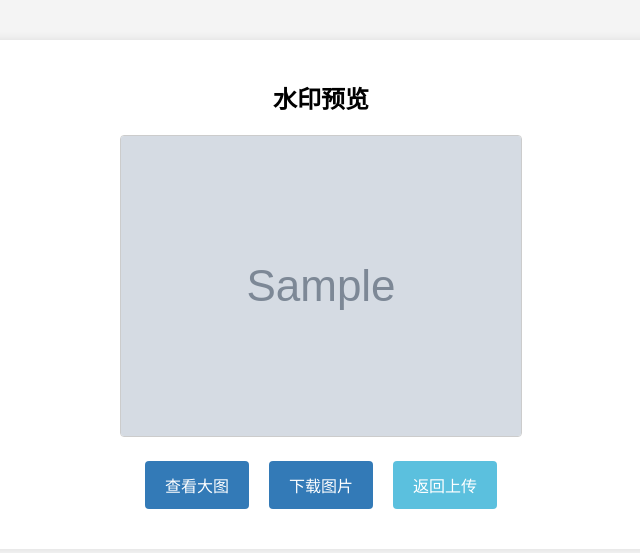
After one commit to DanielZhui/pixel-seal, a FastAPI app: template app/templates/preview.html in a window 1280 px wide. The commit adds this page. Shown: the top 553 px of the page, without its empty margins (319-959 px from the left). Run offline with FastAPI, Linux system fonts and the light colour scheme; the template is opened without the code that fills it: most values are stand-ins (such as "Sample title", 1, 10 or a date in 2020); grey boxes marked "Sample" are stand-in pictures; parts of the project's set-up code (start-up, migrations or seed data) failed here and were passed over.

Commit message:
✨ support preview watermark

```diff
--- /dev/null
+++ b/app/lib/__init__.py
@@ -0,0 +1 @@
+from .watermark import add_watermark
--- a/app/main.py
+++ b/app/main.py
@@ -1,35 +1,37 @@
-from fastapi import FastAPI, File, UploadFile, Form, Request
-from fastapi.responses import HTMLResponse, StreamingResponse, FileResponse
+from fastapi import FastAPI, File, UploadFile, Form, Request, HTTPException
+from fastapi.responses import HTMLResponse, StreamingResponse, RedirectResponse
 from fastapi.templating import Jinja2Templates
 from fastapi.staticfiles import StaticFiles
 import uvicorn
 from io import BytesIO
-from PIL import Image
 import os
+import uuid
 import shutil
 
 from .lib import add_watermark
 
 app = FastAPI()
-base_dir = os.path.dirname(os.path.abspath(__file__))
-base_font_path = os.path.join(base_dir, "static/fonts/", "Amatic-Bold.ttf")
 
 # 设置模板目录
-templates = Jinja2Templates(directory="app/templates")
+templates = Jinja2Templates(directory=os.path.join(os.path.dirname(__file__), "templates"))
 
 # 挂载静态文件（例如字体文件）
-app.mount("/static", StaticFiles(directory="app/static"), name="static")
+app.mount("/static", StaticFiles(directory=os.path.join(os.path.dirname(__file__), "static")), name="static")
+
+# 确保临时目录存在
+TEMP_DIR = os.path.join(os.path.dirname(__file__), "temp")
+os.makedirs(TEMP_DIR, exist_ok=True)
 
 @app.get("/", response_class=HTMLResponse)
 async def read_root(request: Request):
     return templates.TemplateResponse("upload.html", {"request": request})
 
-@app.post("/upload/")
+@app.post("/upload/", response_class=HTMLResponse)
 async def upload_image(
     request: Request,
     file: UploadFile = File(...),
     text: str = Form(...),
-    font_path: str = Form(base_font_path),
+    font_path: str = Form('static/fonts/arial.ttf'),
     font_size: int = Form(36),
     color: str = Form('255,255,255'),
     opacity: int = Form(128),
@@ -59,22 +61,27 @@ async def upload_image(
             "error": "边距格式错误，应为 x,y"
         })
 
-    # 保存上传的文件到临时目录
-    temp_input_path = f"app/temp/input_{file.filename}"
-    with open(temp_input_path, "wb") as buffer:
-        shutil.copyfileobj(file.file, buffer)
+    # 读取上传的文件到 BytesIO 对象
+    try:
+        contents = await file.read()
+        input_image = BytesIO(contents)
+    except Exception as e:
+        return templates.TemplateResponse("upload.html", {
+            "request": request,
+            "error": f"读取上传文件时出错: {str(e)}"
+        })
 
-    # 定义输出文件路径
-    temp_output_path = os.path.join(base_dir, f"temp/output_{file.filename}")
-    input_font_path = os.path.join(base_dir, "static/fonts/", font_path)
+    # 生成唯一 ID
+    unique_id = str(uuid.uuid4())
+    output_filename = f"{unique_id}.jpg"
+    output_path = os.path.join(TEMP_DIR, output_filename)
 
-    # 处理水印
+    # 处理水印并保存到临时目录
     try:
-        add_watermark(
-            input_image_path=temp_input_path,
-            output_image_path=temp_output_path,
+        output_image = add_watermark(
+            input_image_bytes=input_image,
             watermark_text=text,
-            font_path=input_font_path,
+            font_path=font_path,
             font_size=font_size,
             color=color_tuple,
             opacity=opacity,
@@ -82,40 +89,70 @@ async def upload_image(
             rotation=rotation,
             margin=margin_tuple
         )
+        # 保存到临时目录
+        with open(output_path, "wb") as f:
+            f.write(output_image.getbuffer())
     except Exception as e:
         return templates.TemplateResponse("upload.html", {
             "request": request,
             "error": f"处理水印时出错: {str(e)}"
         })
 
-    # 读取处理后的图片并准备返回
+    # 跳转到预览页面
+    return RedirectResponse(url=f"/preview/{unique_id}", status_code=303)
+
+@app.get("/preview/{image_id}", response_class=HTMLResponse)
+async def preview_image(request: Request, image_id: str):
+    # 构建图片的URL
+    image_url = f"/temp/{image_id}.jpg"
+    return templates.TemplateResponse("preview.html", {"request": request, "image_id": image_id, "image_url": image_url})
+
+@app.get("/temp/{image_name}", response_class=StreamingResponse)
+async def get_temp_image(image_name: str):
+    image_path = os.path.join(TEMP_DIR, image_name)
+    if not os.path.exists(image_path):
+        raise HTTPException(status_code=404, detail="图片不存在")
+
     def iterfile():
-        with open(temp_output_path, mode="rb") as file_like:
+        with open(image_path, mode="rb") as file_like:
             yield from file_like
 
-    def file_generator():
-        try:
-            with open(temp_output_path, mode="rb") as file:
-                yield from file
-        finally:
-            try:
-                os.unlink(temp_output_path)  # 删除文件
-                os.unlink(temp_input_path)
-            except Exception as e:
-                print(f"Error while deleting file: {e}")
+    return StreamingResponse(iterfile(), media_type="image/jpeg")
 
-    # 清理临时文件
-    # os.remove(temp_input_path)
-    # os.remove(temp_output_path)
+@app.get("/download/{image_id}", response_class=StreamingResponse)
+async def download_image(image_id: str):
+    image_name = f"{image_id}.jpg"
+    image_path = os.path.join(TEMP_DIR, image_name)
+    if not os.path.exists(image_path):
+        raise HTTPException(status_code=404, detail="图片不存在")
 
-    # return StreamingResponse(file_generator(), media_type="image/jpeg", headers={
-    #     "Content-Disposition": f"attachment; filename=watermarked_{file.filename}"
-    # })
+    def iterfile():
+        with open(image_path, mode="rb") as file_like:
+            yield from file_like
 
-    return FileResponse(temp_output_path, media_type="image/jpeg", filename=f'watermarked_{file.filename}')
+    # 删除图片后发送
+    response = StreamingResponse(iterfile(), media_type="image/jpeg")
+    response.headers["Content-Disposition"] = f"attachment; filename=watermarked_{image_id}.jpg"
+
+    # 异步删除文件 (Note: Uvicorn 和 FastAPI 目前不支持异步文件操作很方便，请确保此操作不会影响性能)
+    try:
+        os.remove(image_path)
+    except Exception as e:
+        print(f"删除临时文件出错: {str(e)}")
+
+    return response
+
+# 定期清理临时目录（可选）
+# 这里建议使用外部工具（如cron作业）或后台任务来定期清理过期的临时文件
 
 if __name__ == "__main__":
-    temp_dir = os.path.join(base_dir, "temp")
-    if not os.path.exists(temp_dir):
-        os.makedirs(temp_dir)
-    uvicorn.run(app, host="0.0.0.0", port=8000)
+    # 确保字体文件存在
+    font_file_path = os.path.join(os.path.dirname(__file__), 'static', 'fonts', 'arial.ttf')
+    if not os.path.exists(font_file_path):
+        print(f"字体文件不存在: {font_file_path}")
+        exit(1)
+
+    # 确保临时目录存在
+    os.makedirs(TEMP_DIR, exist_ok=True)
+
+    uvicorn.run(app, host="0.0.0.0", port=8000, log_level="info")
--- /dev/null
+++ b/app/templates/preview.html
@@ -0,0 +1,65 @@
+<!DOCTYPE html>
+<html>
+<head>
+    <title>图片水印服务 - 预览</title>
+    <style>
+        body {
+            font-family: Arial, sans-serif;
+            margin: 40px;
+            background-color: #f4f4f4;
+            text-align: center;
+        }
+        .container {
+            background-color: #fff;
+            padding: 20px 40px 40px 40px;
+            border-radius: 8px;
+            max-width: 800px;
+            margin: auto;
+            box-shadow: 0 0 10px rgba(0, 0, 0, 0.1);
+        }
+        h2 {
+            margin-bottom: 20px;
+        }
+        .image-container {
+            margin-bottom: 20px;
+        }
+        .image-container img {
+            max-width: 100%;
+            height: auto;
+            border: 1px solid #ccc;
+            border-radius: 4px;
+        }
+        .buttons {
+            display: flex;
+            justify-content: center;
+            gap: 20px;
+        }
+        .buttons a, .buttons button {
+            background-color: #337ab7;
+            color: white;
+            padding: 12px 20px;
+            border: none;
+            border-radius: 4px;
+            cursor: pointer;
+            text-decoration: none;
+            font-size: 16px;
+        }
+        .buttons a:hover, .buttons button:hover {
+            background-color: #286090;
+        }
+    </style>
+</head>
+<body>
+    <div class="container">
+        <h2>水印预览</h2>
+        <div class="image-container">
+            <img src="{{ image_url }}" alt="带水印的图片">
+        </div>
+        <div class="buttons">
+            <a href="{{ image_url }}" target="_blank">查看大图</a>
+            <a href="/download/{{ image_id }}">下载图片</a>
+            <a href="/" style="background-color: #5bc0de;">返回上传</a>
+        </div>
+    </div>
+</body>
+</html>
```
Also changed, not shown: app/lib/watermark.py (added, +80 -0 lines), app/templates/upload.html (+5 -5 lines), 1 other file.
